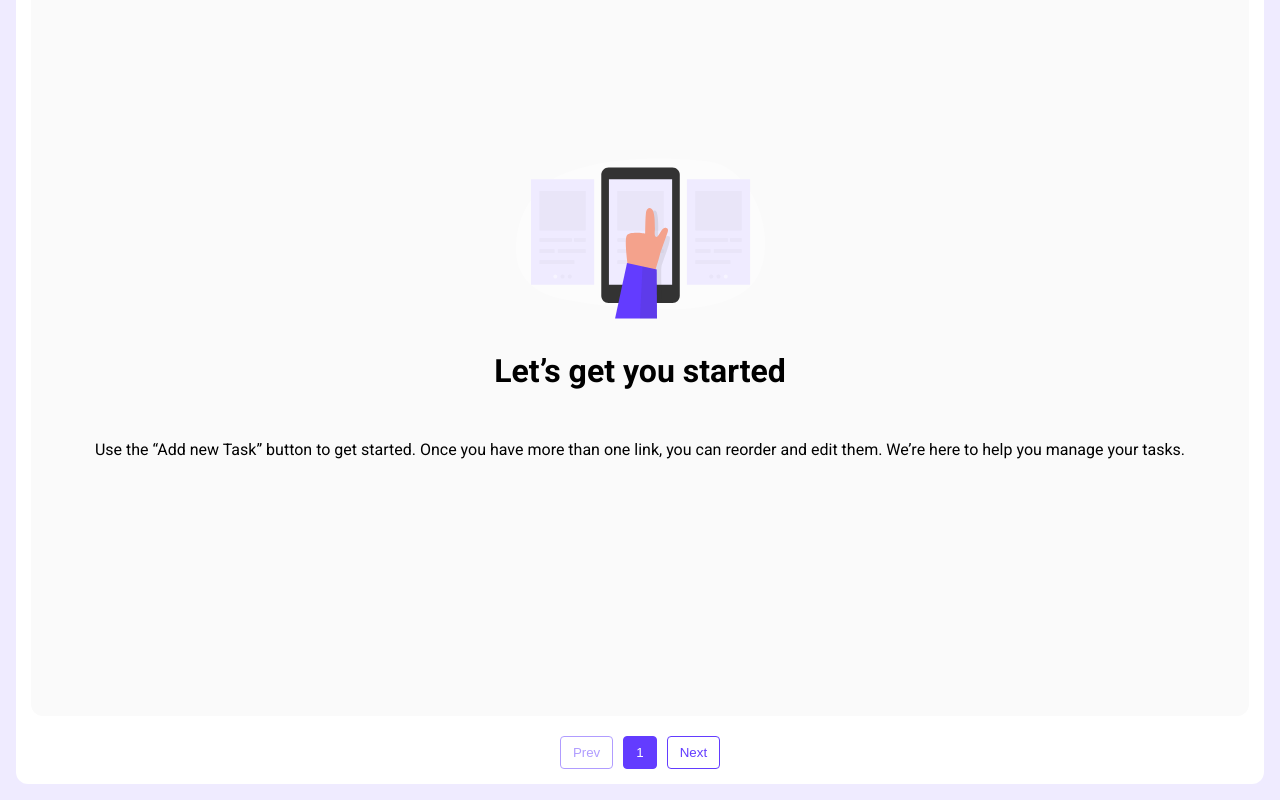
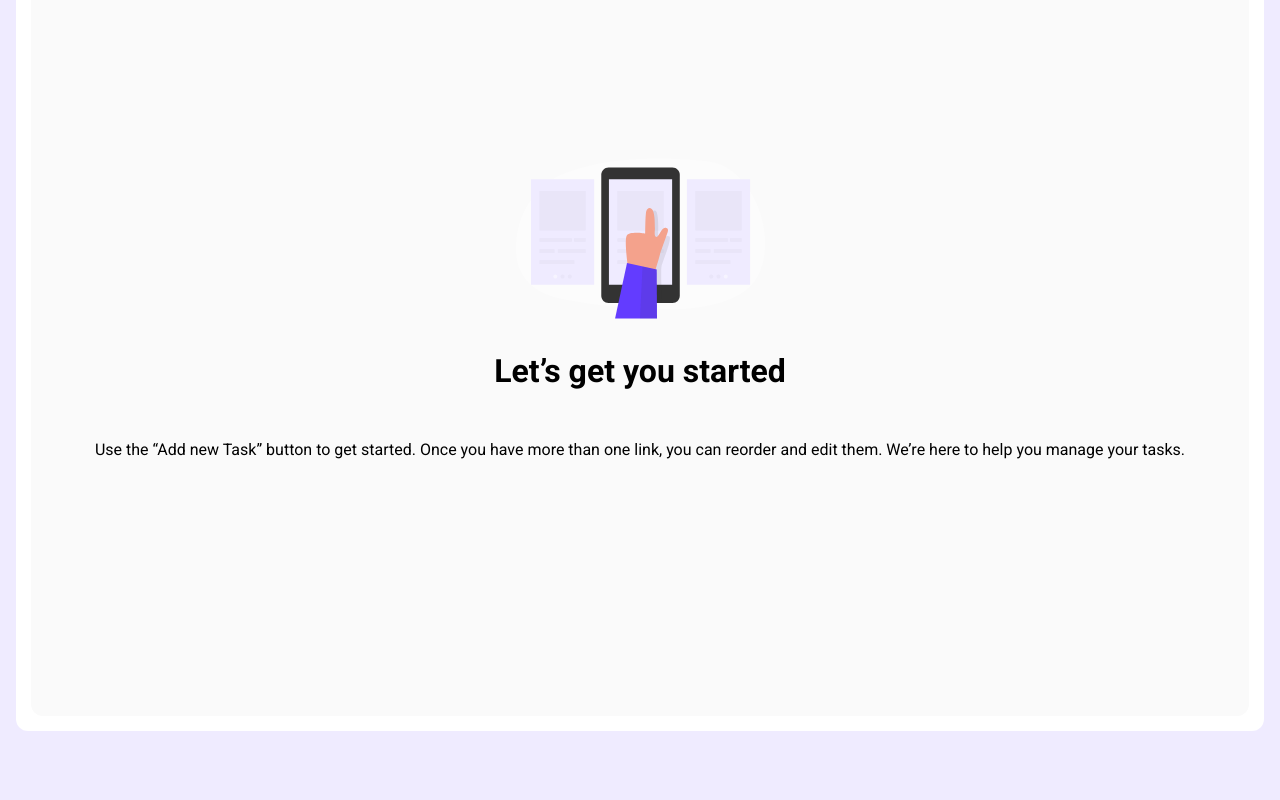
Before and after one commit to deji2ghost/fonutaskmanagement, a React (Vite) app: page / in a window 1280 px wide. Shown: the part 326-1126 px from the top of the page. After the commit the page ends 1073 px from the top, so only its background shows below. Built offline with nearby package versions, Linux system fonts and the light colour scheme.

Commit message:
feat: pagination.

```diff
--- a/src/component/template/heroSection/heroSection.tsx
+++ b/src/component/template/heroSection/heroSection.tsx
@@ -137,7 +137,7 @@ const HeroSection = () => {
           ))}
         </TaskWrapper>
       )}
-      <Pagination currentPage={currentPage} totalPages={totalPages} onPageChange={setCurrentPage} />
+      { totalPages > 1 && <Pagination currentPage={currentPage} totalPages={totalPages} onPageChange={setCurrentPage} />}
       {showDeleteModal ? (
         <Suspense>
           <LazyModal
```
